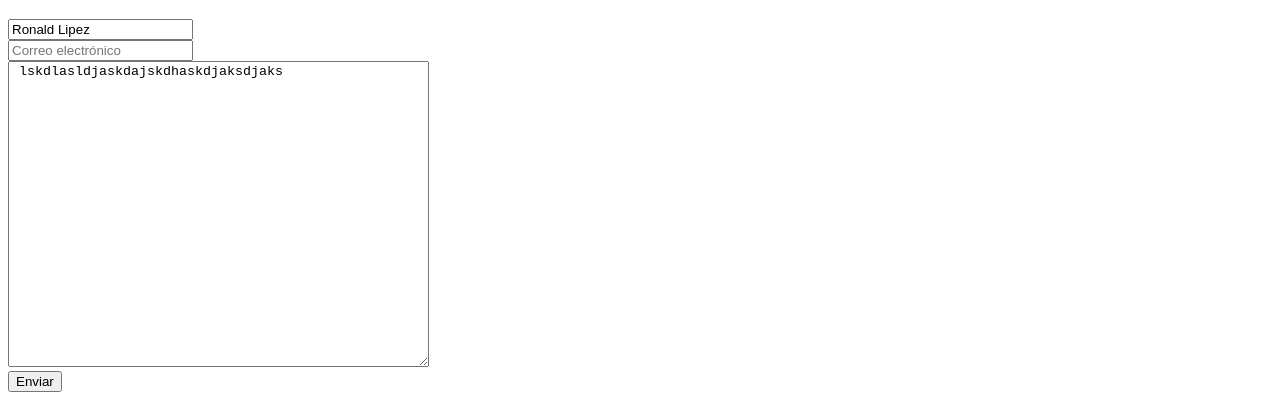
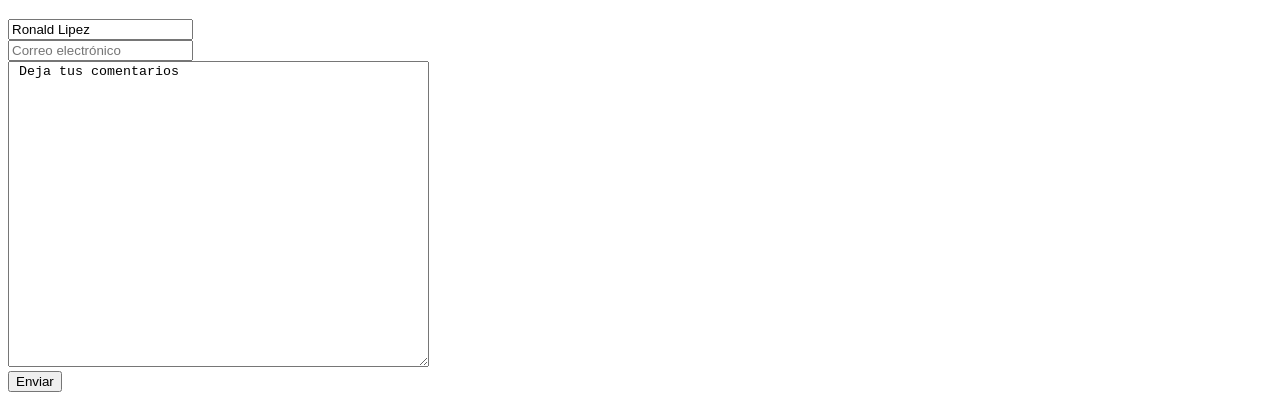
Before and after one commit to Ronni007/Html-2.0, a plain HTML site: page articulo.html in a window 1280 px wide. Shown: the part 169-586 px from the top of the page. Drawn offline with Linux system fonts and the light colour scheme.

```diff
--- a/articulo.html
+++ b/articulo.html
@@ -32,7 +32,7 @@
     <input type="text" pattern placeholder="Correo electrónico" required >
     </div>
     <div>
-    <textarea name="contenido" id="contenido" rows="20" cols="50" placeholder="Su comentario" required> lskdlasldjaskdajskdhaskdjaksdjaks </textarea>
+    <textarea name="contenido" id="contenido" rows="20" cols="50" placeholder="Su comentario" required> Deja tus comentarios </textarea>
     </div>
     <div>
     <button type="submit"> Enviar </button>
```
